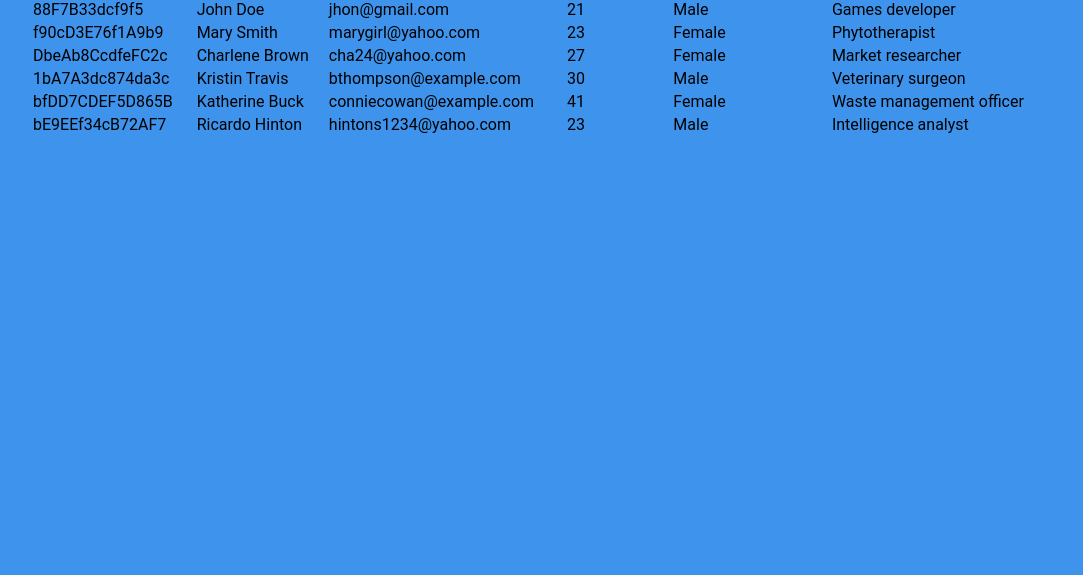
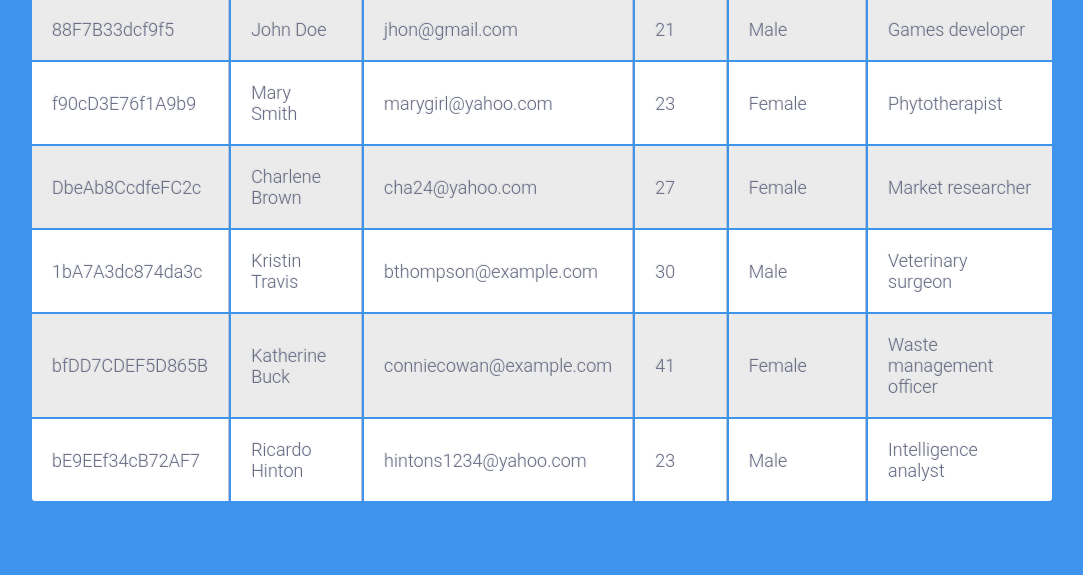
Before and after one commit to jachuk1987/JavaScript-CRED-APP, a plain HTML site: page Drag&Drop/Drag&Drop.html in a window 1280 px wide. Shown: the part 225-800 px from the top of the page, without its empty margins (98-1181 px from the left). Drawn offline with Linux system fonts and the light colour scheme; a script that the page names is missing.

Commit message:
Drag&DropInJavaScript

```diff
--- /dev/null
+++ b/Drag&Drop/script.js
@@ -0,0 +1,2 @@
+const tbody = document.getElementsByTagName("tbody")[0];
+const rows = tbody.rows;
--- a/Drag&Drop/style.css
+++ b/Drag&Drop/style.css
@@ -41,4 +41,54 @@ th:last-child {
 
 tr {
     border-top: 1px solid #c1c3d1;
+    border-bottom: 1px solid #c1c3d1;
+    color: #666b85;
+    font-size: 16px;
+    font-weight: normal;
+    text-shadow: 0 1px 1px rgba(256 256 256 0.1);
 }
+
+tr:hover td {
+    background: #4e5066;
+    color: #ffffff;
+    border-top: 1px solid #22262e;
+}
+
+tr:first-child {
+    border-top: none;
+}
+
+tr:last-child {
+    border-bottom: none;
+}
+
+tr:nth-child(odd) td {
+    background: #ebebeb;
+}
+
+tr:nth-child(odd):hover td {
+    background: #4e5066;
+}
+
+tr:last-child td:first-child {
+    border-bottom-left-radius: 3px;
+}
+
+tr:last-child td:last-child {
+    border-bottom-right-radius: 3px;
+}
+
+td {
+    background: #ffffff;
+    padding: 20px;
+    text-align: left;
+    vertical-align: middle;
+    font-weight: 300;
+    font-size: 18px;
+    text-shadow: -1px -1px 1px rgba(0, 0, 0, 0.1);
+    border-right: 1px solid #c1c3d1;
+}
+
+td:last-child {
+    border-right: 0px;
+}
```
